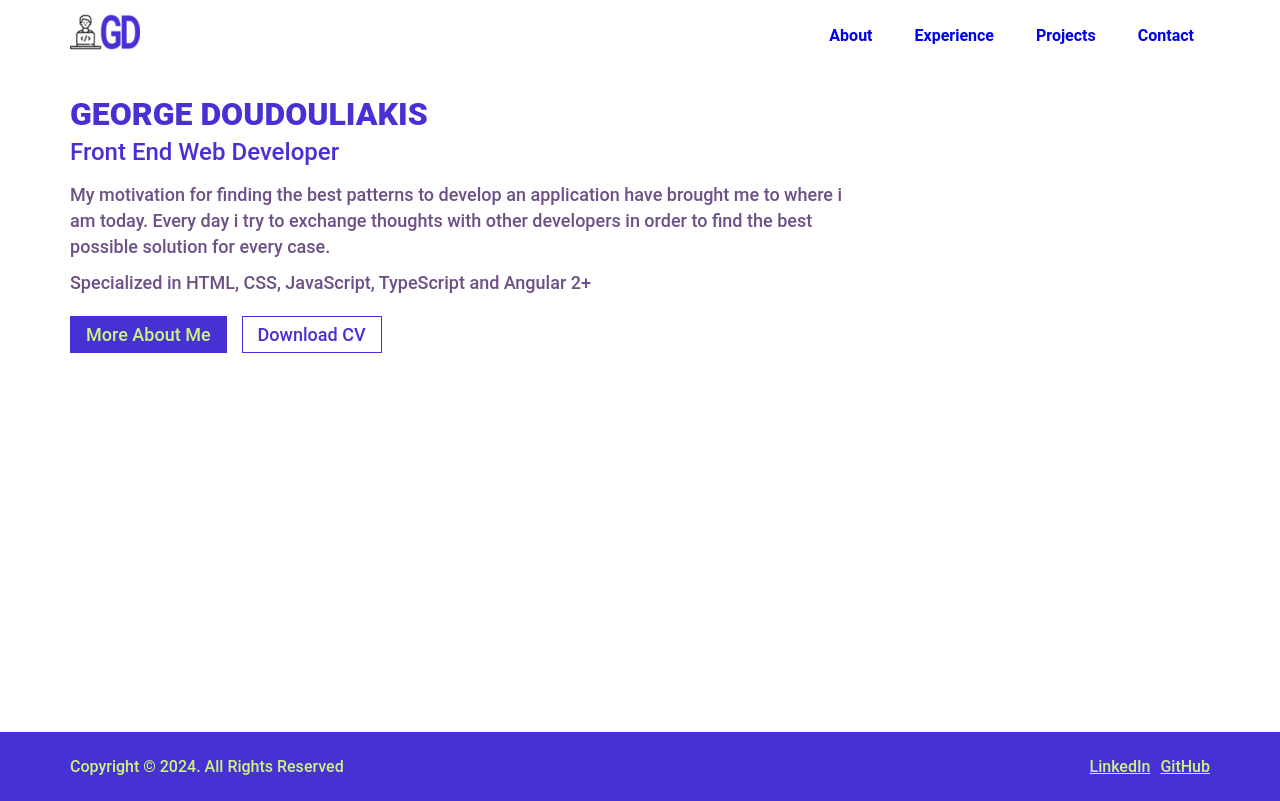
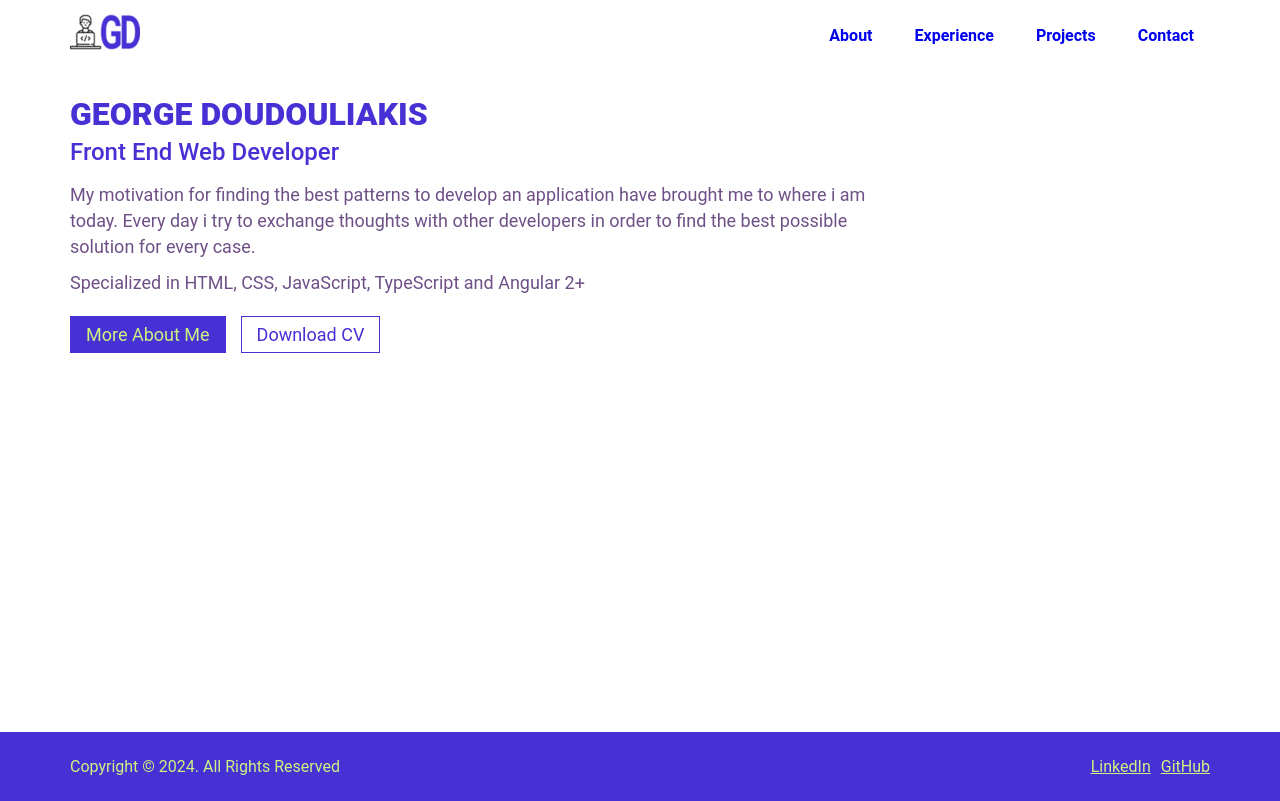
Before and after one commit to GeorgiosDoudouliakis/george-doudouliakis-dev, an Angular app: page / in a window 1280 px wide. Built offline with nearby package versions, Linux system fonts and the light colour scheme.

Commit message:
refactor: Remove font weight from all elements selector

```diff
--- a/src/styles.scss
+++ b/src/styles.scss
@@ -10,7 +10,6 @@
 
 * {
   font-family: 'Roboto', sans-serif;
-  font-weight: 500;
   padding: 0;
   margin: 0;
   box-sizing: border-box;
```
